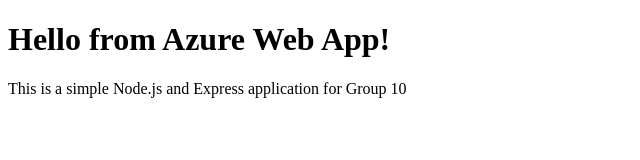
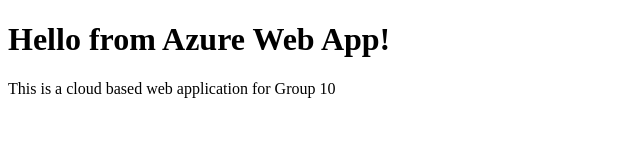
Before and after one commit to NicM34/azure-webapp-demo, a website: page public/index.html in a window 1280 px wide. Shown: the whole page, without its empty margins (0-640 px from the left). Drawn offline with Linux system fonts and the light colour scheme.

Commit message:
Update index.html

```diff
--- a/public/index.html
+++ b/public/index.html
@@ -5,6 +5,6 @@
   </head>
   <body>
     <h1>Hello from Azure Web App!</h1>
-    <p>This is a simple Node.js and Express application for Group 10</p>
+    <p>This is a cloud based web application for Group 10 </p>
   </body>
 </html>
```
